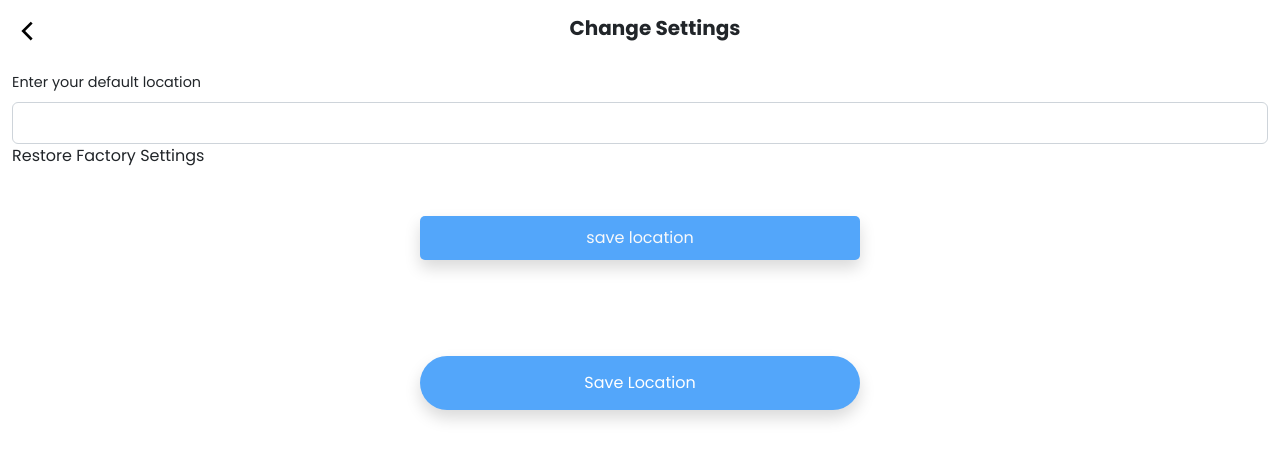
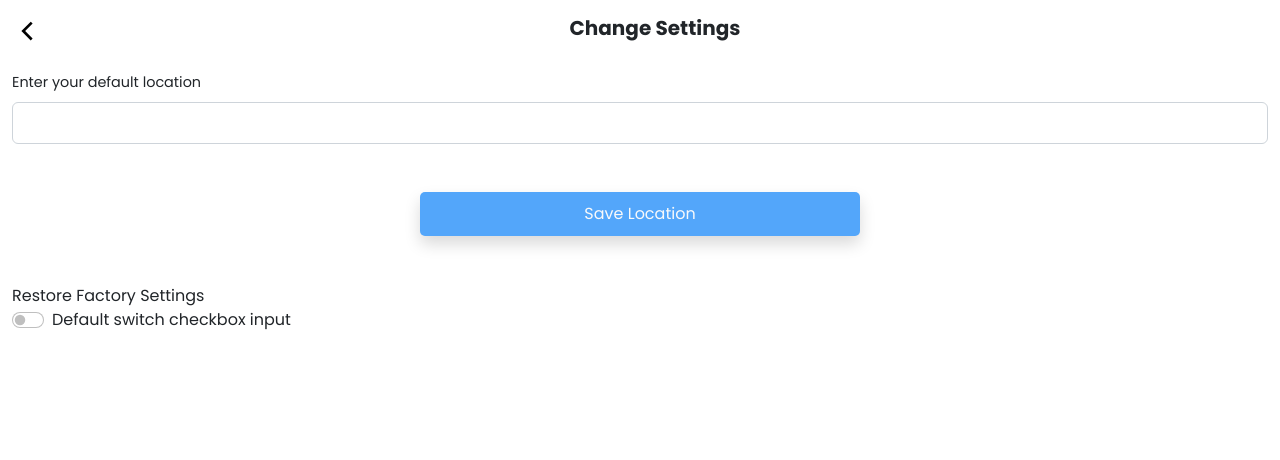
Before and after one commit to JoaoP74/react-weather, a React (Create React App) app: page /settings in a window 1280 px wide. Shown: the top 460 px of the page. Built offline with nearby package versions, Linux system fonts and the light colour scheme.

Commit message:
Added the checkbox button

```diff
--- a/src/pages/Settings.jsx
+++ b/src/pages/Settings.jsx
@@ -1,4 +1,4 @@
-import React, { useState } from 'react';
+import React, { useState } from "react";
 import Footer from "../components/footer";
 import navigate from "../inc/scripts/utilities";
 import Button from "../components/button";
@@ -42,34 +42,42 @@ const Settings = () => {
               id="defaultLocation"
               className="form-control p-2 "
               value={defaultLocation}
-              onChange={(e)=>{setDefaultLocation(e.target.value)}}
+              onChange={(e) => {
+                setDefaultLocation(e.target.value);
+              }}
             />
-
-
-          </form>
-
-          <section className="factory-settings">
-            <label htmlFor="factory-settings-reset " className="text-capitalize">restore factory settings</label>
 
             <section className="d-flex align-items-center justify-content-center">
               <Button
                 text="save location"
-                className="shadow brand-btn-3 toggle-width-3 my-5 width-toggle text-light"
-
+                className="shadow brand-btn-3 toggle-width-3 my-5 width-toggle text-light text-capitalize"
               />
             </section>
-          </section>
 
+            <section className="factory-settings">
+              <label
+                htmlFor="factory-settings-reset "
+                className="text-capitalize"
+              >
+                restore factory settings
+              </label>
+            </section>
 
-
-
-          <section className="d-flex align-items-center justify-content-center">
-              <Button
-                text="save location"
-                className="shadow brand-btn toggle-width-3 my-5 width-toggle"
-
+            <section className="form-check form-switch">
+              <input
+                className="form-check-input"
+                type="checkbox"
+                role="switch"
+                id="flexSwitchCheckDefault"
               />
+              <label
+                className="form-check-label"
+                htmlFor="flexSwitchCheckDefault"
+              >
+                Default switch checkbox input
+              </label>
             </section>
+          </form>
         </section>
 
         <Footer />
```
